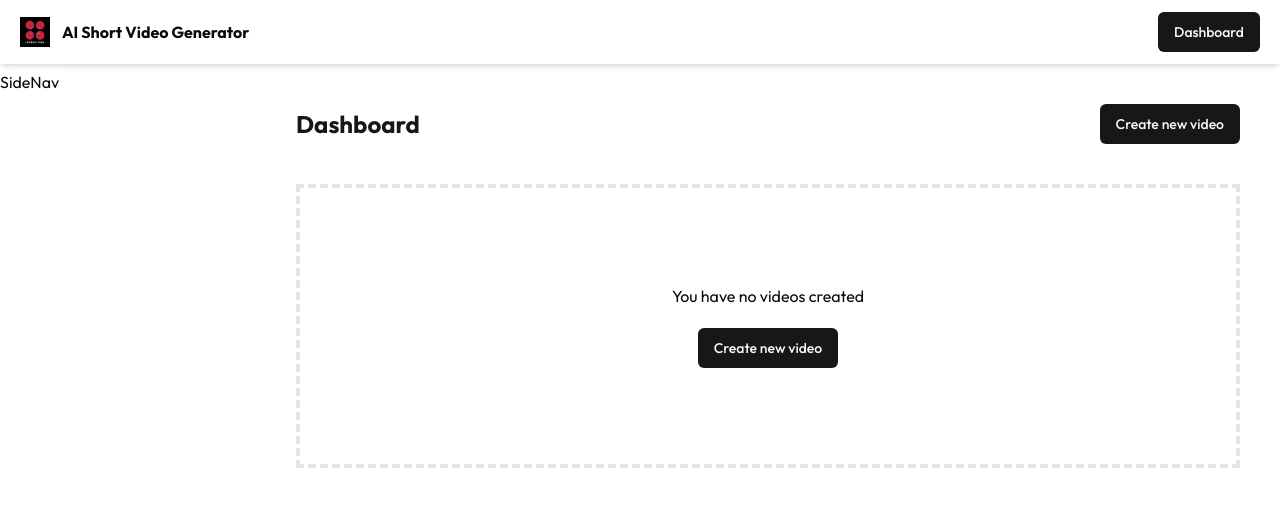
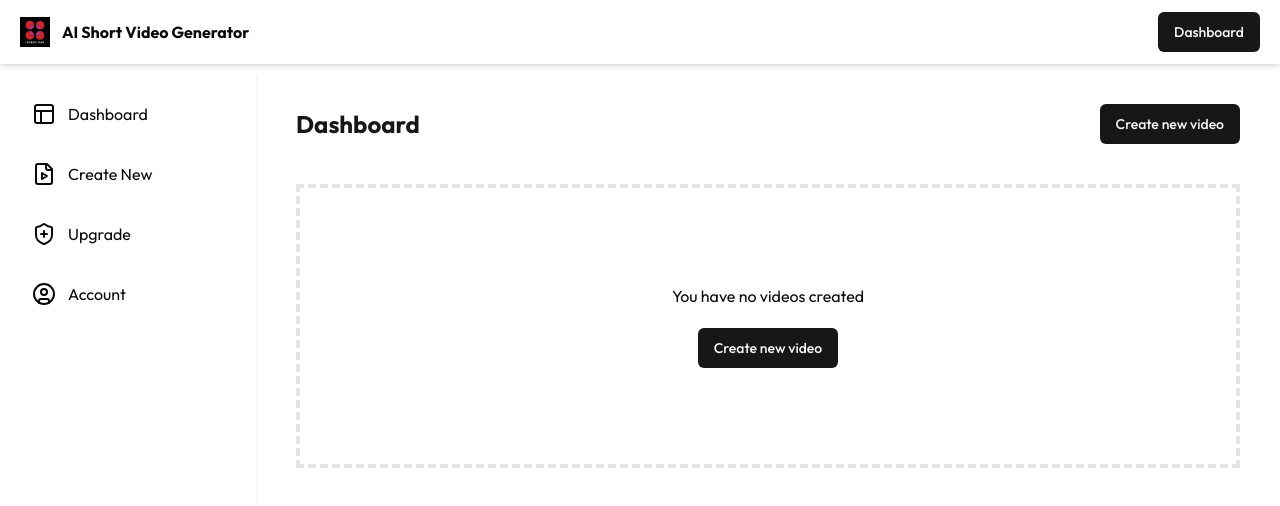
Before and after one commit to devansharyan123/Video-Generator, a Next.js app in the folder ai-short-video-generator/: page /dashboard in a window 1280 px wide. Shown: the top 506 px of the page. Built offline with nearby package versions, Linux system fonts and the light colour scheme; no server answers.

Commit message:
Sidenav half

```diff
--- a/ai-short-video-generator/app/dashboard/components/SideNav.jsx
+++ b/ai-short-video-generator/app/dashboard/components/SideNav.jsx
@@ -1,8 +1,50 @@
+import { CircleUser, FileVideo, PanelsTopLeft, ShieldPlus } from 'lucide-react'
+import Link from 'next/link'
 import React from 'react'
 
 function SideNav() {
+  const MenuOption = [
+    {
+      id: 1,
+      name: 'Dashboard',
+      path : '/dashboard',
+      icon : PanelsTopLeft
+    },
+    {
+      id: 1,
+      name: 'Create New',
+      path : '/dashboard/create-new',
+      icon : FileVideo
+    },
+    {
+      id: 1,
+      name: 'Upgrade',
+      path : '/dashboard/upgrade',
+      icon : ShieldPlus
+    },
+    {
+      id: 1,
+      name: 'Account',
+      path : '/dashboard/account',
+      icon : CircleUser
+    }
+  ]
   return (
-    <div>SideNav</div>
+    <div>
+      <div className='w-64 h-screen shadow-md p-5'>
+        <div className='grid gap-3'>
+     {MenuOption.map((item,index) => (
+           <Link href={item.path} key={index}>
+            <div className='flex items-center gap-3 p-3 hover:bg-primary hover:text-white rounded-md'>
+              <item.icon />
+              {item.name}
+            </div>
+            </Link>
+
+     ))}
+     </div>
+      </div>
+    </div>
   )
 }
 
```
